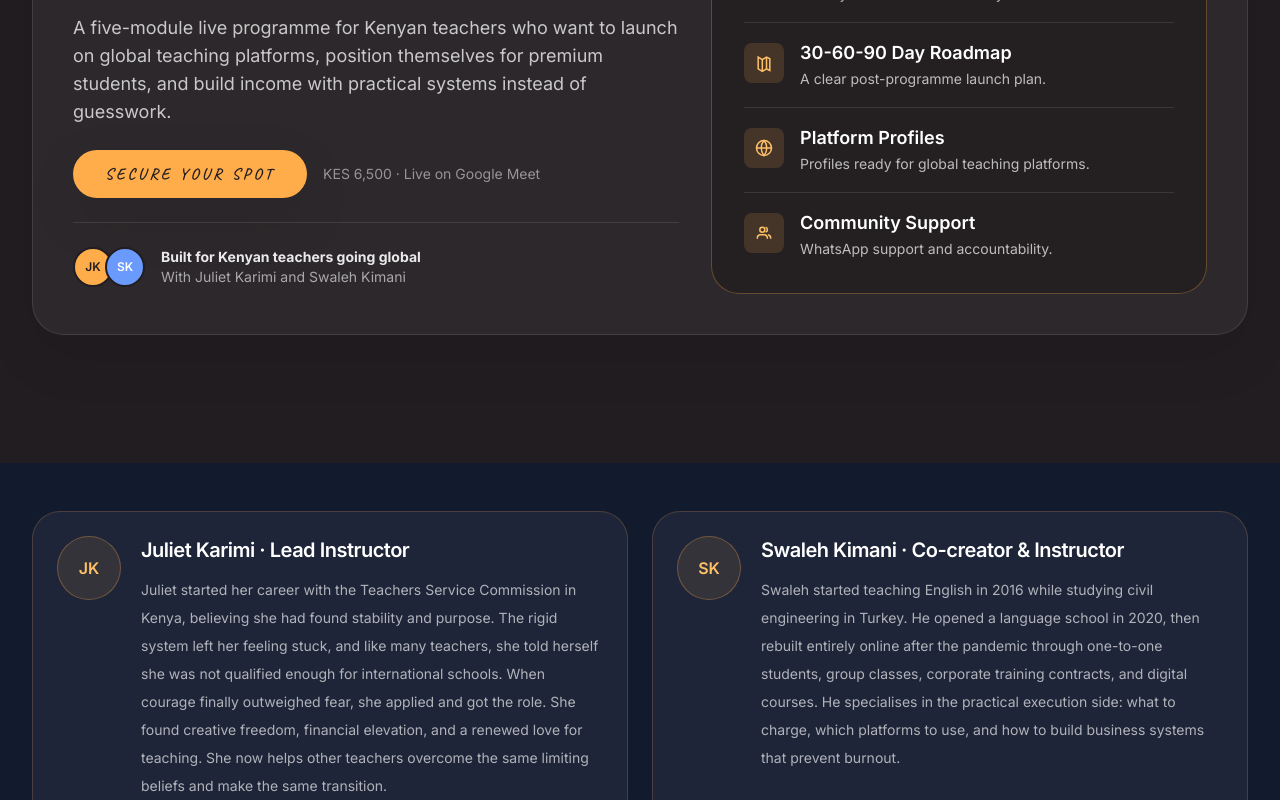
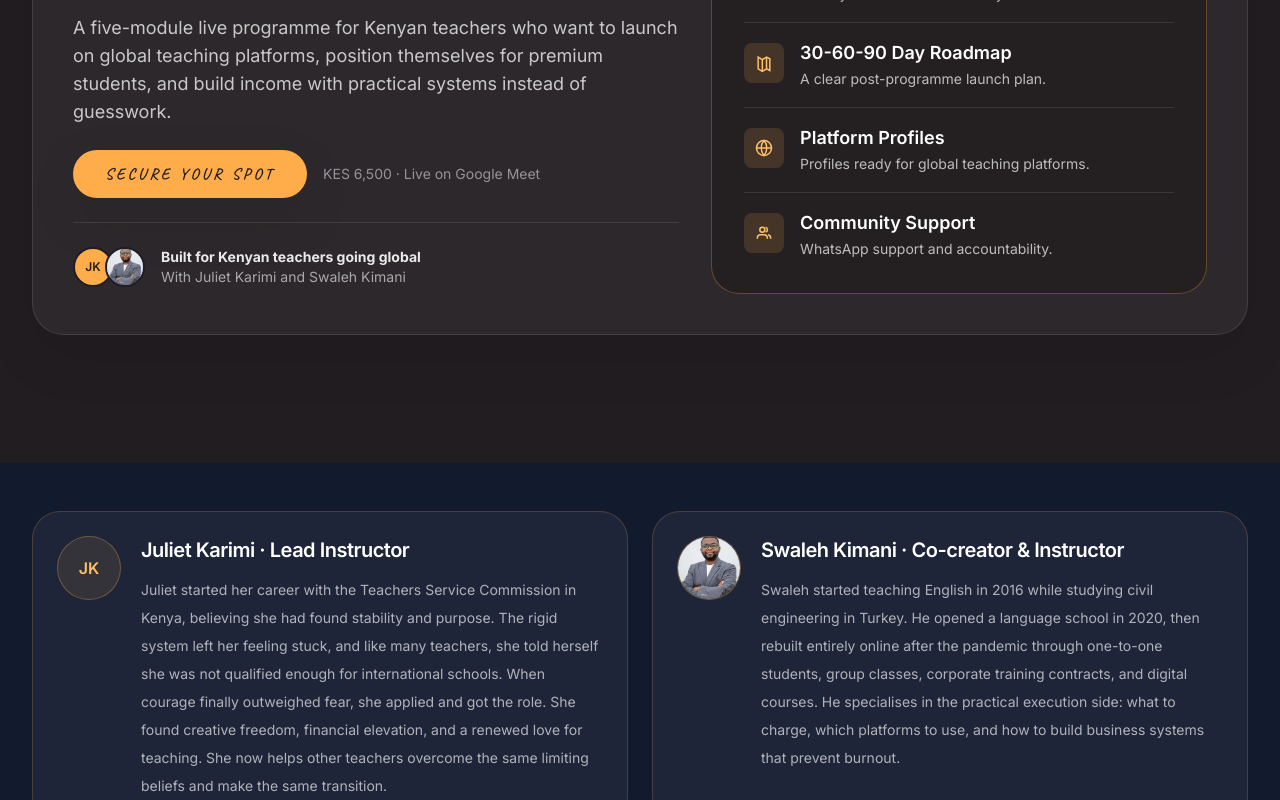
Before and after one commit to aenshtyn/30DegreesEast, a Next.js app: page /global-teacher-playbook in a window 1280 px wide. Shown: the part 562-1362 px from the top of the page. Built offline with nearby package versions, Linux system fonts and the light colour scheme.

Commit message:
Use Swaleh photo in playbook flow

```diff
--- a/app/global-teacher-playbook/page.tsx
+++ b/app/global-teacher-playbook/page.tsx
@@ -1,4 +1,5 @@
 import type { Metadata } from 'next'
+import Image from 'next/image'
 
 import CTAButton from '@/components/ui/CTAButton'
 import {
@@ -152,11 +153,21 @@ export default function GlobalTeacherPlaybookPage() {
                   {playbookInstructors.map((instructor, index) => (
                     <div
                       key={instructor.name}
-                      className={`flex h-10 w-10 items-center justify-center rounded-full border-2 border-raisin text-xs font-semibold ${
+                      className={`relative flex h-10 w-10 items-center justify-center overflow-hidden rounded-full border-2 border-raisin text-xs font-semibold ${
                         index === 0 ? 'bg-accent-500 text-raisin' : 'bg-brand-400 text-white'
                       }`}
                     >
-                      {instructor.initials}
+                      {instructor.image ? (
+                        <Image
+                          src={instructor.image}
+                          alt={instructor.name}
+                          fill
+                          sizes="40px"
+                          className="object-cover object-center"
+                        />
+                      ) : (
+                        instructor.initials
+                      )}
                     </div>
                   ))}
                 </div>
@@ -195,8 +206,18 @@ export default function GlobalTeacherPlaybookPage() {
           <div className="grid gap-6 md:grid-cols-2">
             {playbookInstructors.map((instructor) => (
               <article key={instructor.name} className="flex gap-5 rounded-[28px] border border-accent-500/20 bg-white/5 p-6">
-                <div className="flex h-16 w-16 flex-shrink-0 items-center justify-center rounded-full border border-accent-500/30 bg-accent-500/10 font-semibold text-accent-300">
-                  {instructor.initials}
+                <div className="relative flex h-16 w-16 flex-shrink-0 items-center justify-center overflow-hidden rounded-full border border-accent-500/30 bg-accent-500/10 font-semibold text-accent-300">
+                  {instructor.image ? (
+                    <Image
+                      src={instructor.image}
+                      alt={instructor.name}
+                      fill
+                      sizes="64px"
+                      className="object-cover object-center"
+                    />
+                  ) : (
+                    instructor.initials
+                  )}
                 </div>
                 <div>
                   <h2 className="text-xl text-white">{instructor.name} · {instructor.role}</h2>
--- a/components/global-teacher-playbook/EnrolmentForm.tsx
+++ b/components/global-teacher-playbook/EnrolmentForm.tsx
@@ -1,6 +1,7 @@
 'use client'
 
 import { FormEvent, useState } from 'react'
+import Image from 'next/image'
 import { useRouter } from 'next/navigation'
 
 import { applicationOptions, playbookIncludes, playbookInstructors } from '@/lib/data/global-teacher-playbook'
@@ -274,8 +275,18 @@ export default function EnrolmentForm() {
             <div className="mt-5 space-y-4">
               {playbookInstructors.map((instructor) => (
                 <div key={instructor.name} className="flex gap-3 border-b border-white/10 pb-4 last:border-b-0 last:pb-0">
-                  <div className="flex h-11 w-11 flex-shrink-0 items-center justify-center rounded-full bg-accent-500/15 text-xs font-semibold text-accent-300">
-                    {instructor.initials}
+                  <div className="relative flex h-11 w-11 flex-shrink-0 items-center justify-center overflow-hidden rounded-full bg-accent-500/15 text-xs font-semibold text-accent-300">
+                    {instructor.image ? (
+                      <Image
+                        src={instructor.image}
+                        alt={instructor.name}
+                        fill
+                        sizes="44px"
+                        className="object-cover object-center"
+                      />
+                    ) : (
+                      instructor.initials
+                    )}
                   </div>
                   <div>
                     <p className="text-sm font-semibold text-white">{instructor.name}</p>
--- a/lib/data/global-teacher-playbook.ts
+++ b/lib/data/global-teacher-playbook.ts
@@ -15,6 +15,7 @@ export const playbookInstructors = [
   },
   {
     initials: 'SK',
+    image: '/testimonials/swaleh-kimani.jpeg',
     name: 'Swaleh Kimani',
     role: 'Co-creator & Instructor',
     shortRole: 'Digital education builder, 30 Degrees East',
```
